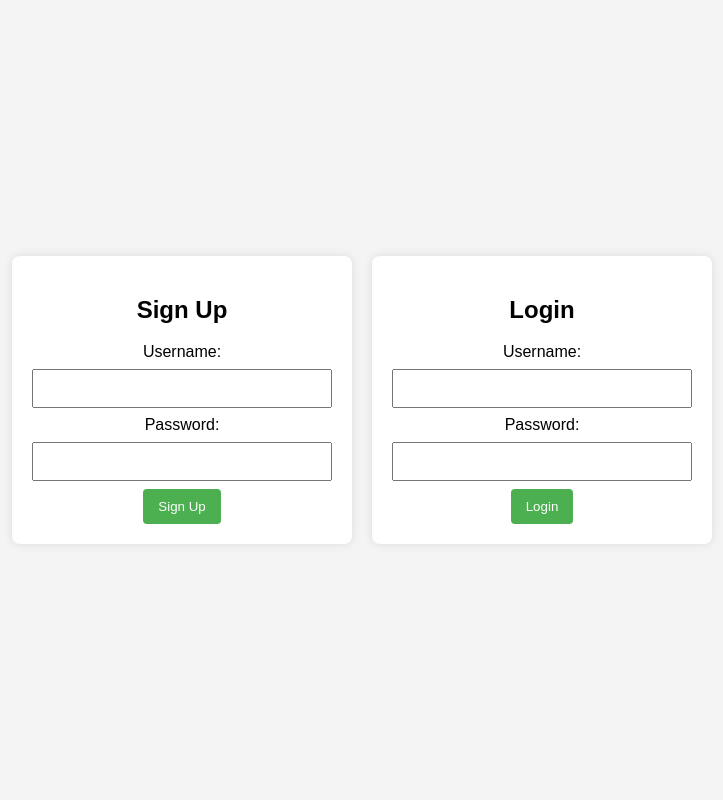
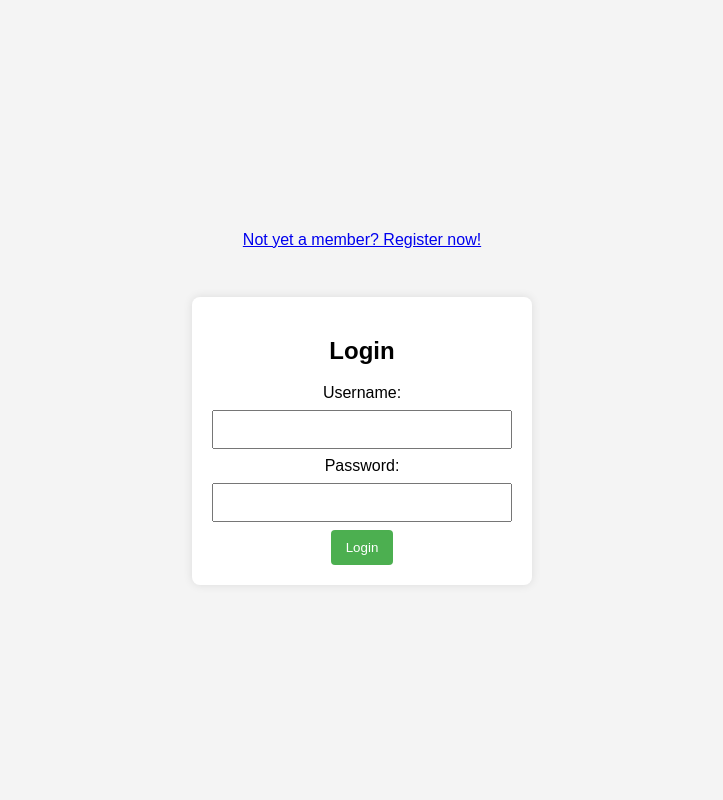
Before and after one commit to Mohammad10100/adminpanelphp, a PHP site: page / in a window 1280 px wide. Shown: the whole page, without its empty margins (278-1001 px from the left). Run offline with PHP 8.4, Linux system fonts and the light colour scheme; some libraries are stand-ins or nearby versions.

Commit message:
feat: error handling for signup

```diff
--- a/css/style.css
+++ b/css/style.css
@@ -4,9 +4,14 @@ body {
     margin: 0;
     padding: 0;
     display: flex;
+    flex-direction: column;
     align-items: center;
     justify-content: center;
     height: 100vh;
+}
+
+#switchForm{
+    display: flex;
 }
 
 form {
@@ -18,6 +23,11 @@ form {
     text-align: center;
 }
 
+.forms {
+    display: flex;
+    justify-content: center;
+    align-items: center;
+}
 input {
     width: 100%;
     padding: 10px;
@@ -37,3 +47,19 @@ button {
 button:hover {
     background-color: #45a049;
 }
+
+.container{
+    display: flex;
+    justify-content: center;
+    align-items: center;
+}
+ul {
+    padding: 0.3rem;
+    list-style-type: disc;
+    font-size: 0.8rem;
+}
+
+li{
+    display: flex;
+    align-items: start;
+}
--- a/includes/connection.php
+++ b/includes/connection.php
@@ -8,6 +8,7 @@
     $conn = mysqli_connect($servername, $dbUsername, $dbPassword, $dbName);
 
     if (!$conn) {
+        echo json_encode(["status" => 503, "success" => false, "message" => 'Bad Gateway']);
         die("Connection failed: " . mysqli_connect_error());
     }
     echo "Connected successfully ";
--- a/index.php
+++ b/index.php
@@ -9,10 +9,15 @@
         <?php include './css/style.css' ?>
     </style>
 </head>
-
+<script src="https://ajax.googleapis.com/ajax/libs/jquery/2.1.1/jquery.min.js"></script>
 <body>
 
-    <form id="signupForm" action="./auth/signup.php" method="POST">
+    <a id="switchForm" href="#">
+        <p>Not yet a member? Register now!</p>
+    </a>
+    <p id="messegehead"></p>
+    <div class="forms">
+    <form id="signupForm" action="./auth/signup.php" method="POST" style="display:none">
         <h2>Sign Up</h2>
         <label for="signupUsername">Username:</label>
         <input type="text" name="username" required>
@@ -20,10 +25,23 @@
         <label for="signupPassword">Password:</label>
         <input type="password" name="password" required>
 
+        <p id="messegebottom"></p>
+
+        <span class="passwordValidation" style="margin:'0px'; font-size: 0.9rem;" >Ensure your password meets the following criteria:</span>
+        <div class="container">
+            <ul>
+                <li>At least 8 characters long</li>
+                <li>Contains at least one uppercase letter</li>
+                <li>Contains at least one lowercase letter</li>
+                <li>Includes at least one numerical digit</li>
+                <li>Includes at least one special character</li>
+            </ul>
+        </div>
+
         <button type="submit">Sign Up</button>
     </form>
 
-    <form id="loginForm" action="./auth/login.php" method="POST" style="margin-left: 20px;">
+    <form id="loginForm" action="./auth/login.php" method="POST">
         <h2>Login</h2>
         <label for="loginUsername">Username:</label>
         <input type="text"  name="username" required>
@@ -33,7 +51,56 @@
 
         <button type="submit">Login</button>
     </form>
+    </div>
 
 </body>
-
+<script>
+    $("#switchForm").click(function(){
+        console.log('clicked');
+        const isLoginVisible = $("#loginForm").is(':not(:hidden)');
+        if(isLoginVisible) {
+          $("#loginForm").hide();
+          $("#signupForm").show();
+          $("#switchForm > p").html("Already member? Login now!");
+        } else {
+          $("#loginForm").show();
+          $("#signupForm").hide();
+          $("#messegehead").hide();
+          $("#switchForm > p").html("Not yet a member? Register now!");
+        }
+      })
+</script>
+<?php
+    if (isset($_GET['signup'])) {
+        $messege = $_GET['messege'];
+        $success = $_GET['success'];
+        $status = $_GET['status'];
+        if ($success==true) {
+            ?>
+            <script>
+                $("#loginForm").show();
+                $("#switchForm").hide();
+                $("#messegehead").html("Regestration successfull, please login")..css("color", "green");;
+            </script>
+            <?php
+        }
+        else if($status == 403){
+            ?>
+            <script>
+                $("#passwordValidation").css("color", "red");
+                </script>
+            <?php
+        }else if($status == 409){
+            ?>
+            <script>
+                $("#loginForm").hide();
+                $("#signupForm").show();
+                $("#passwordValidation").css("color", "black");
+                $("#switchForm > p").html("Already member? Login now!");
+                $("#messegehead").html('Username already exists, choose a different username').css("color", "red");
+            </script>
+            <?php
+        }
+    }
+    ?>
 </html>
```
Also changed, not shown: auth/signup.php (+35 -1 lines).
